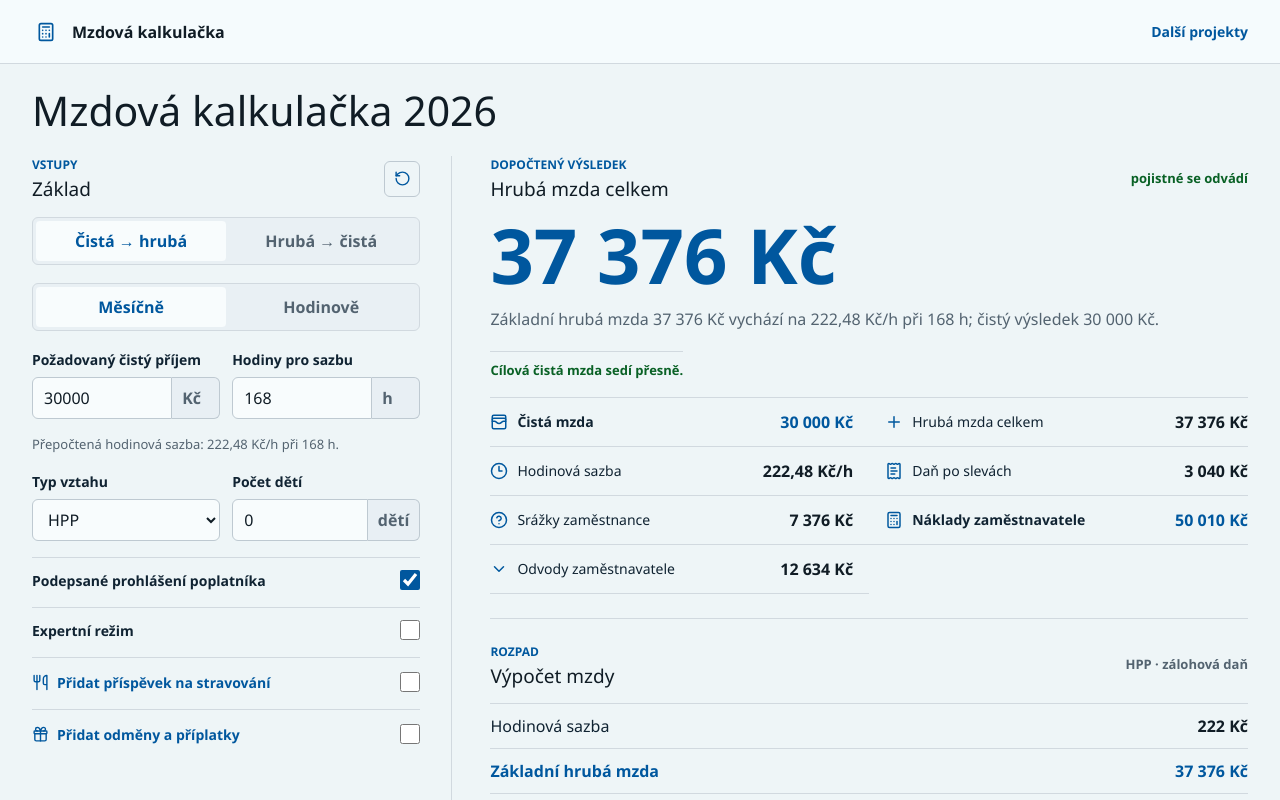
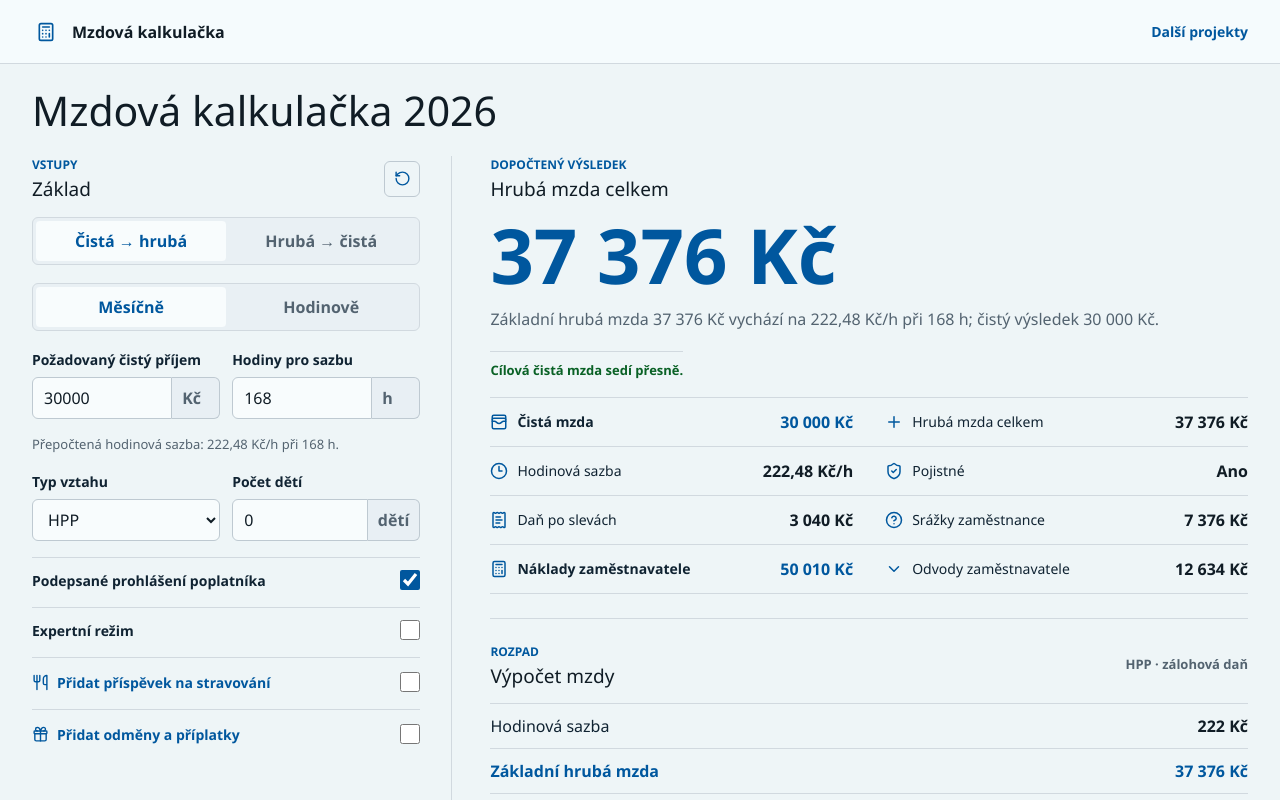
Before and after one commit to vvitovec/mzdy, a Next.js app: page / in a window 1280 px wide. Shown: the top 800 px of the page. Built offline with nearby package versions, Linux system fonts and the light colour scheme.

Commit message:
badge be gone

```diff
--- a/src/components/payroll-calculator.tsx
+++ b/src/components/payroll-calculator.tsx
@@ -684,9 +684,6 @@ export function PayrollCalculator() {
                 <p className="eyebrow">{input.calculation.mode === "netToGross" ? "Dopočtený výsledek" : "Čistý výstup"}</p>
                 <h2>{primaryLabel}</h2>
               </div>
-              <span className={result.insuranceApplies ? "status-pill success" : "status-pill"}>
-                {result.insuranceApplies ? "pojistné se odvádí" : "bez pojistného"}
-              </span>
             </div>
 
             <div className="result-number">{primaryValue}</div>
@@ -719,6 +716,12 @@ export function PayrollCalculator() {
                 label="Hodinová sazba"
                 value={result.hourlyRate}
                 displayValue={formatHourlyRate(result.hourlyRate)}
+              />
+              <SummaryRow
+                icon={<ShieldCheck size={18} />}
+                label="Pojistné"
+                value={0}
+                displayValue={result.insuranceApplies ? "Ano" : "Ne"}
               />
               {result.cashExtras > 0 ? <SummaryRow icon={<Gift size={18} />} label="Odměny a příplatky" value={result.cashExtras} /> : null}
               <SummaryRow
```
Also changed, not shown: 1 other file (tests, documents, lock files or other folders).
